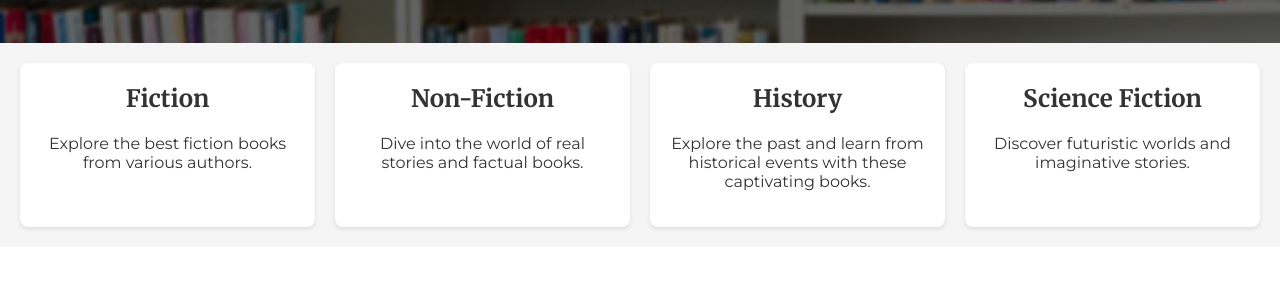
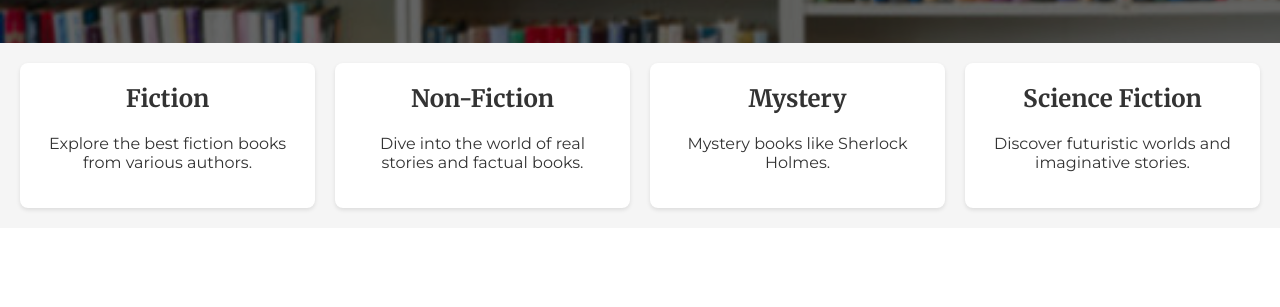
Before and after one commit to jpettingill14/test-website, a plain HTML site: page boooks.html in a window 1280 px wide. Shown: the part 311-618 px from the top of the page. Drawn offline with Linux system fonts and the light colour scheme; a web font is replaced by a local one.

Commit message:
Updated to Mystery genre.

```diff
--- a/boooks.html
+++ b/boooks.html
@@ -54,8 +54,8 @@
             <p>Dive into the world of real stories and factual books.</p>
         </a>
         <a href="https://www.booksthatarefun/history" class="genre">
-            <h2>History</h2>
-            <p>Explore the past and learn from historical events with these captivating books.</p>
+            <h2>Mystery</h2>
+            <p>Mystery books like Sherlock Holmes.</p>
         </a>
         <a href="https://www.booksthatarefun/science-fiction" class="genre">
             <h2>Science Fiction</h2>
```
